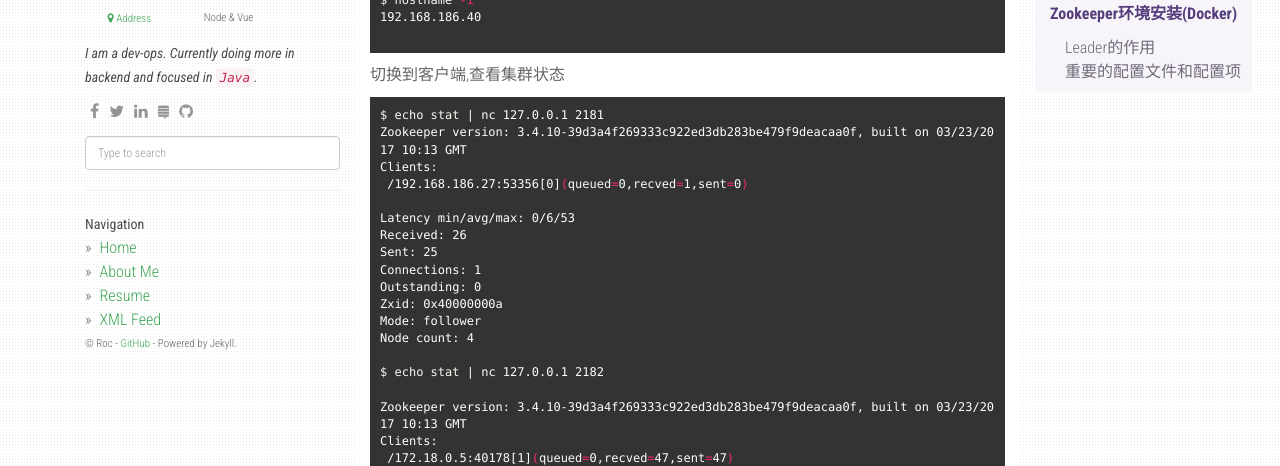
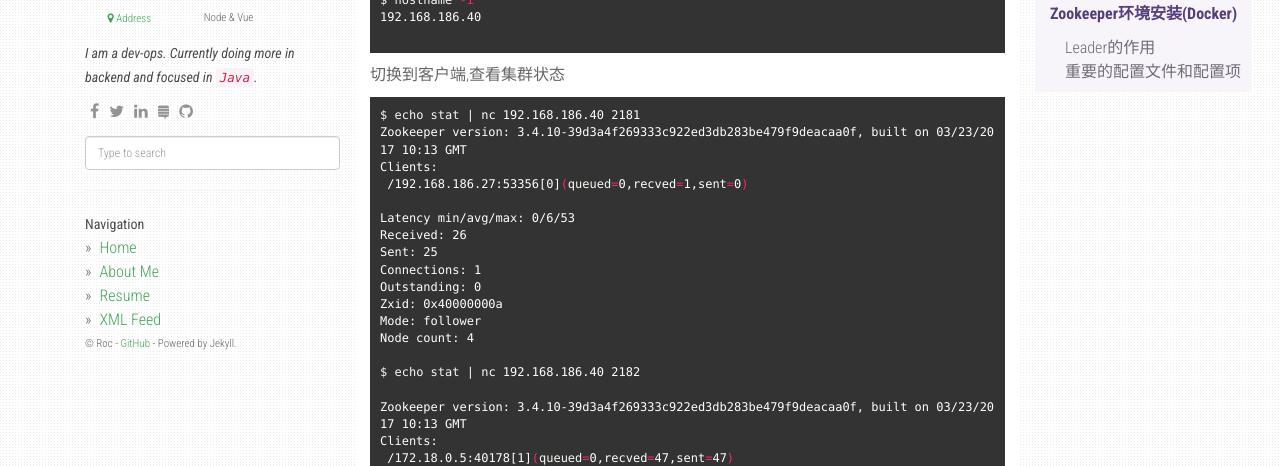
Before and after one commit to sunnyroc/sunnyroc.github.io, a Jekyll site: the page built from _posts/2017-04-01-Ubuntu-install-Zookeeper.md, in a window 1280 px wide and 900 px high, scrolled down 3517 px. Shown: the part 152-618 px from the top of the window. Built offline with Jekyll 4.4.1, drawn with Linux system fonts in a browser that asks for light colours; nearby versions of some CDN libraries.

Commit message:
Update post

````diff
--- a/_posts/2017-04-01-Ubuntu-install-Zookeeper.md
+++ b/_posts/2017-04-01-Ubuntu-install-Zookeeper.md
@@ -226,7 +226,7 @@
 切换到客户端,查看集群状态
 
 ```shell
-$ echo stat | nc 127.0.0.1 2181
+$ echo stat | nc 192.168.186.40 2181
 Zookeeper version: 3.4.10-39d3a4f269333c922ed3db283be479f9deacaa0f, built on 03/23/2017 10:13 GMT
 Clients:
  /192.168.186.27:53356[0](queued=0,recved=1,sent=0)
@@ -240,7 +240,7 @@
 Mode: follower
 Node count: 4
 
-$ echo stat | nc 127.0.0.1 2182
+$ echo stat | nc 192.168.186.40 2182
 
 Zookeeper version: 3.4.10-39d3a4f269333c922ed3db283be479f9deacaa0f, built on 03/23/2017 10:13 GMT
 Clients:
@@ -308,11 +308,11 @@
 then
 "$JAVA" "-Dzookeeper.log.dir=${ZOO_LOG_DIR}" "-Dzookeeper.root.logger=${ZOO_LOG4J_PROP}" \
      -cp "$CLASSPATH" $JVMFLAGS \
-     org.apache.zookeeper.server.PurgeTxnLog "$ZOODATADIR" -n 5
+     org.apache.zookeeper.server.PurgeTxnLog "$ZOODATADIR" -n 5 $*
 else
 "$JAVA" "-Dzookeeper.log.dir=${ZOO_LOG_DIR}" "-Dzookeeper.root.logger=${ZOO_LOG4J_PROP}" \
      -cp "$CLASSPATH" $JVMFLAGS \
-     org.apache.zookeeper.server.PurgeTxnLog "$ZOODATALOGDIR" "$ZOODATADIR" -n 5
+     org.apache.zookeeper.server.PurgeTxnLog "$ZOODATALOGDIR" "$ZOODATADIR" -n 5 $*
 fi
 
 ```
````
Also changed, not shown: index.html (+0 -10 lines), 5 other files.
